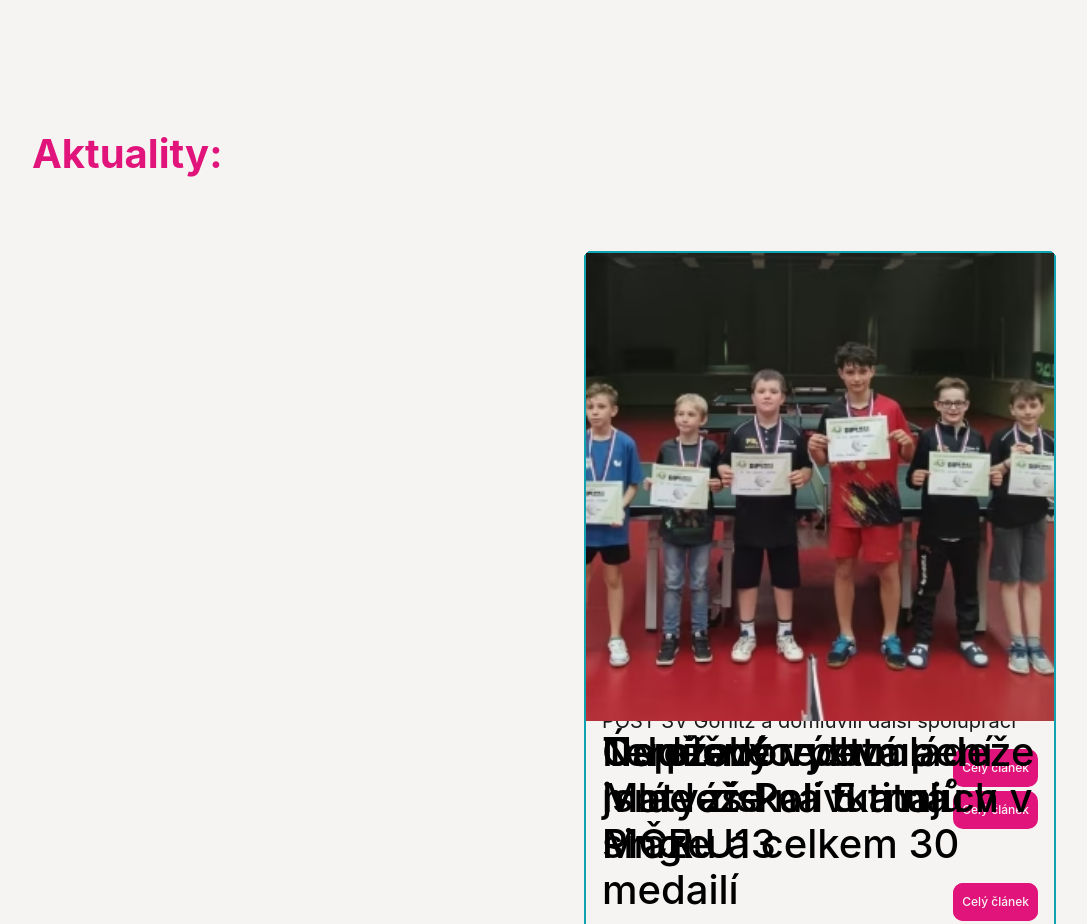
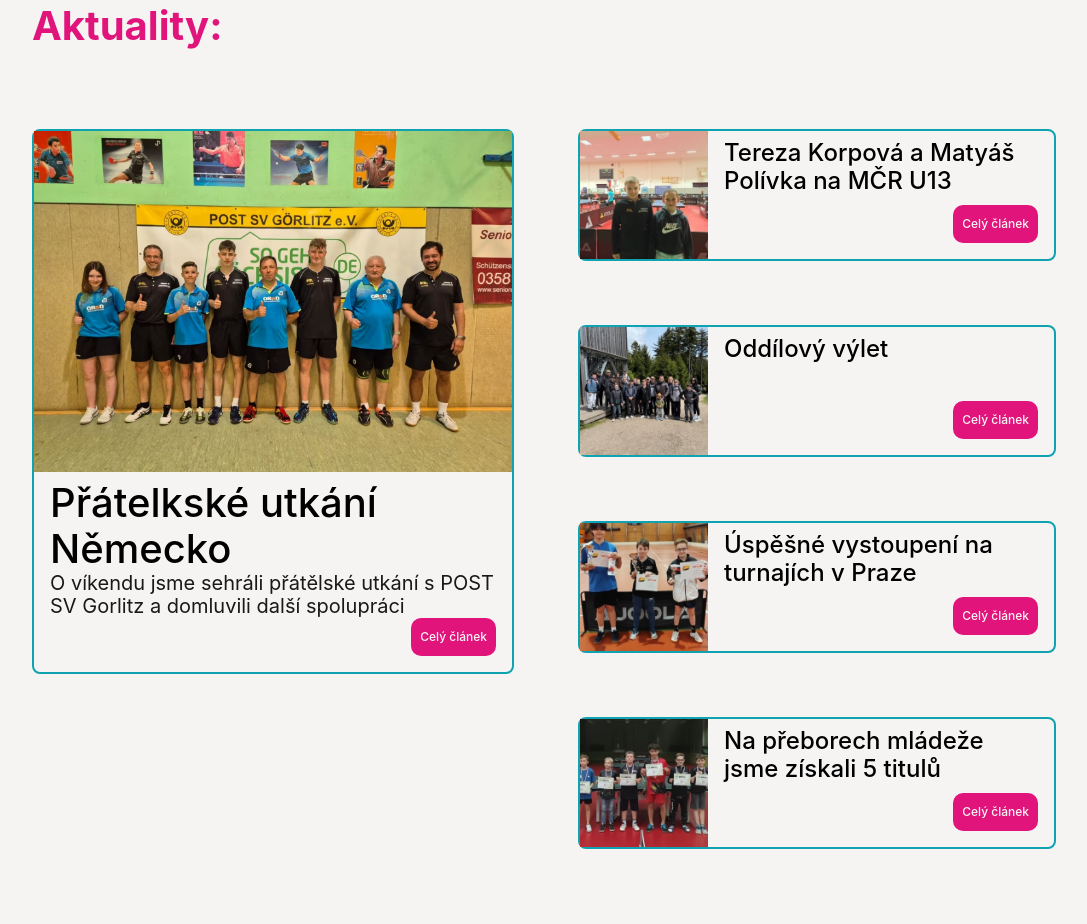
Before and after one commit to pslib-cz/2024-p2a-web-volnyprojekt-LukasVedral, a website built with Vite: page src/pages/index.html in a window 1280 px wide. Shown: the part 1077-2001 px from the top of the page, without its empty margins (96-1183 px from the left). Built offline with nearby package versions, Linux system fonts and the light colour scheme; files whose address does not match are found by name.

Commit message:
desktop index + club

```diff
--- a/src/pages/index.html
+++ b/src/pages/index.html
@@ -62,10 +62,11 @@
 
 
 
-        <main class="aktuality">
+        <main>
           <h1>Aktuality:</h1>
+          <div class="aktuality">
 <!--dodelat clanky jestli bude cas-->
-            <div class="aktuality-card actuality-card--lg">
+            <div class="aktuality-card aktuality-card--lg">
               <div class="aktuality-card__image">
                 <img class="img-responsive" src="%BASE_URL%images/aktuality/gorlitz.avif" alt="Přátělské utkání v Německu">
               </div>
@@ -76,11 +77,11 @@
                   Celý článek
                 </a>
               </div>
+            </div>
 
 
-            </div>
-
-            <div class="aktuality-card">
+            <div class="aktuality-card__container">
+              <div class="aktuality-card aktuality-card--s">
                 <div class="aktuality-card__image">
                   <img class="img-responsive" src="%BASE_URL%images/aktuality/mcr.avif" alt="MČR U13">
                 </div>
@@ -93,7 +94,7 @@
 
               </div>
 
-            <div class="aktuality-card">
+              <div class="aktuality-card aktuality-card--s">
                 <div class="aktuality-card__image">
                   <img class="img-responsive" src="%BASE_URL%images/aktuality/trip.avif" alt="Oddílový výlet">
                 </div>
@@ -105,12 +106,12 @@
                 </div>
               </div>
 
-            <div class="aktuality-card">
+              <div class="aktuality-card aktuality-card--s">
                 <div class="aktuality-card__image">
                   <img class="img-responsive" src="%BASE_URL%images/aktuality/zavody-praha.avif" alt="Turnaj v praze">
                 </div>
                 <div class="aktuality-card__main">
-                <h2>Úspěšné vystoupení mládeže na turnajích v Praze</h2>
+                  <h2>Úspěšné vystoupení na turnajích v Praze</h2>
                   <a href="#" class="btn btn--aktuality">
                     Celý článek
                   </a>
@@ -118,21 +119,20 @@
               </div>
 
 
-            <div class="aktuality-card">
+              <div class="aktuality-card aktuality-card--s">
                 <div class="aktuality-card__image">
                   <img class="img-responsive" src="%BASE_URL%images/aktuality/prebor.avif" alt="Přebor mládeže">
                 </div>
                 <div class="aktuality-card__main">
-                <h2>Na přeborech mládeže jsme získali 5 titulů v singlu a celkem 30 medailí</h2>
+                  <h2>Na přeborech mládeže jsme získali 5 titulů</h2>
                   <a href="#" class="btn btn--aktuality">
                     Celý článek
                   </a>
                 </div>
 
               </div>
-
-
-
+            </div>
+          </div>
 
         </main>
 
--- a/src/styles/hamburger.css
+++ b/src/styles/hamburger.css
@@ -6,6 +6,9 @@
     align-items: center;
     justify-content: space-between;
     border-bottom: var(--text-light) solid 1px;
+}
+.header--index .hamburger-row{
+    border: none;
 }
 .hamburger-nav ul {
     margin: 0;
--- a/src/styles/style.css
+++ b/src/styles/style.css
@@ -244,11 +244,11 @@ bottom: 3em;
 /*main*/
 main{
   padding: 0 1em;
-  display: grid;
-  grid-template-rows: 2.5rem;
-  grid-auto-rows: auto;
-  grid-gap: var(--main-gap);
+  display: flex;
+  flex-flow: column wrap;
+  gap: var(--main-gap);
   margin: var(--main-gap) 0;
+
 }
 
 /*index*/
@@ -285,6 +285,7 @@ main{
 .plan-card{
   border: var(--primary) 2px solid;
   text-align: center;
+  max-width: 448px;
 }
 .plan-card main{
   margin: 1rem;
@@ -303,9 +304,10 @@ main{
 }
 .season-plan{
   display: flex;
-  flex-direction: column;
-  align-items: center;
+  flex-flow: row wrap;
+  justify-content: center;
   gap: var(--main-gap);
+  align-items: flex-start;
 }
 
 
@@ -313,7 +315,7 @@ main{
   /*swiper*/
   .swiper-container{
     width: 90%;
-    max-width: 800px;
+    max-width: 1600px;
     height: 100%;
     margin: 0 auto;
     padding: 3.75em 0;
@@ -628,28 +630,94 @@ main{
       height: 4em;
     }
 
-
-
+  /*animace*/
+    .paddle.left{
+      left: 112px;
+    }
+    .paddle.right{
+      right: 112px;
+    }
+    @keyframes pingpong {
+      0% {
+        left: 172px;
+        bottom: 100px;
+      }
+      25% {
+        bottom: 130px;
+      }
+      50% {
+        left: calc(100% - 172px);
+        bottom: 100px;
+      }
+      75% {
+        bottom: 130px;
+      }
+      100% {
+        left: 172px;
+        bottom: 100px;
+      }
+    }
 
 
 
 
 
     main{
-      padding: 8rem;
+      padding:0 8rem;
+      max-width: 2540px;
     }
+
+
+    /*index*/
     .aktuality{
-      grid-template-columns: repeat(2, 1fr);
-      grid-template-areas:
-      'heading heading'
-      'lg rest';
+      display: flex;
+      flex-flow: row nowrap;
+      align-items: flex-start;
+      gap: 4rem;
     }
-    .aktuality-card{
-      grid-area: rest;
+    .aktuality-card__container{
+      flex:1 ;
+      display: flex;
+      flex-direction: column;
+      gap: 4rem;
     }
+    .aktuality-card--s{
+      flex: 1;
+      display: flex;
+      grid-column: 2;
+    }
+
+    .aktuality-card--s h2{
+      font-size: 1.5rem;
+    }
+    .aktuality-card--s img{
+      height: 128px ;
+    }
+
+    .aktuality-card--s .aktuality-card__main{
+      flex: 1;
+      justify-content: space-between;
+    }
+
+    .btn--aktuality{
+      margin: 0;
+    }
+
     .aktuality-card--lg{
-      grid-area: lg;
+      flex: 1;
     }
+
+    /*club*/
+    .club__header{
+      display: flex;
+      justify-content: center;
+      gap: 128px;
+    }
+
+    .season-plan{
+
+    }
+
 
 
 
--- a/src/styles/typography.css
+++ b/src/styles/typography.css
@@ -47,7 +47,7 @@ li{
     h1{
         font-size: 2.5rem;
         font-weight: 700;
-        grid-area: heading;
+        grid-column: 1 / -1;
     }
     h2{
         font-size: 2.5rem;
```
Also changed, not shown: src/pages/club.html (+6 -14 lines). Lines whose indentation alone changed are shown as unchanged.
